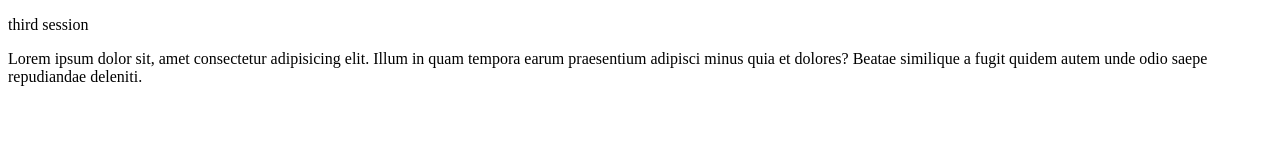
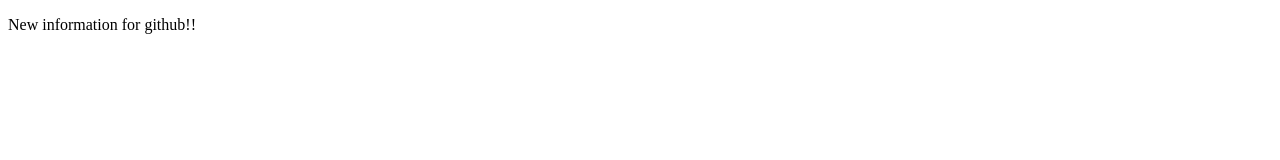
Before and after one commit to RomaLevkiv/gitTest, a plain HTML site: page index.html in a window 1280 px wide. Drawn offline with Linux system fonts and the light colour scheme.

Commit message:
third commit

```diff
--- a/index.html
+++ b/index.html
@@ -8,7 +8,7 @@
 </head>
 <body>
 
-    <p>third session</p>
-<p>Lorem ipsum dolor sit, amet consectetur adipisicing elit. Illum in quam tempora earum praesentium adipisci minus quia et dolores? Beatae similique a fugit quidem autem unde odio saepe repudiandae deleniti.</p>
+   <p>New information for github!!</p>
+
 </body>
 </html>
```
